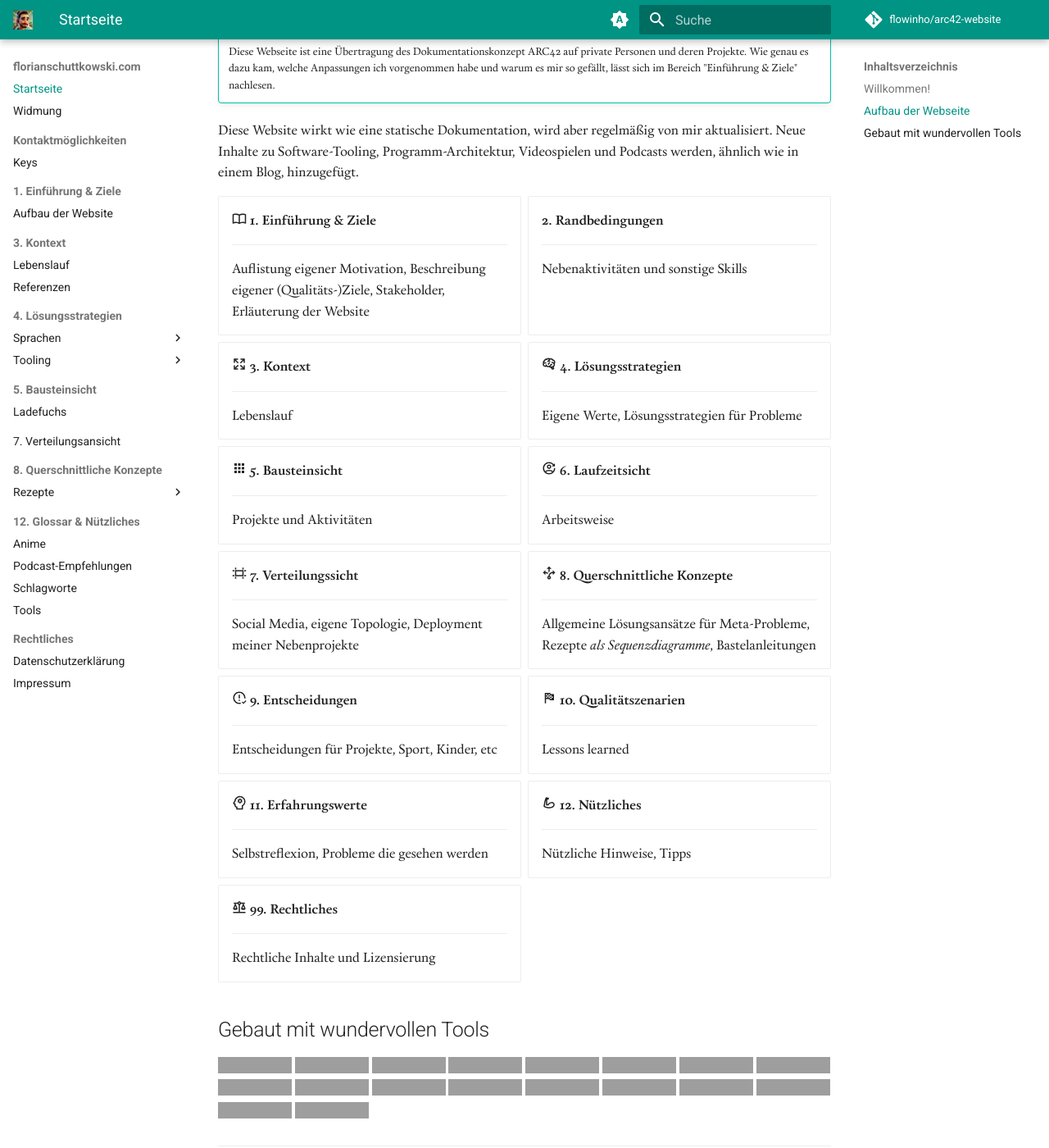
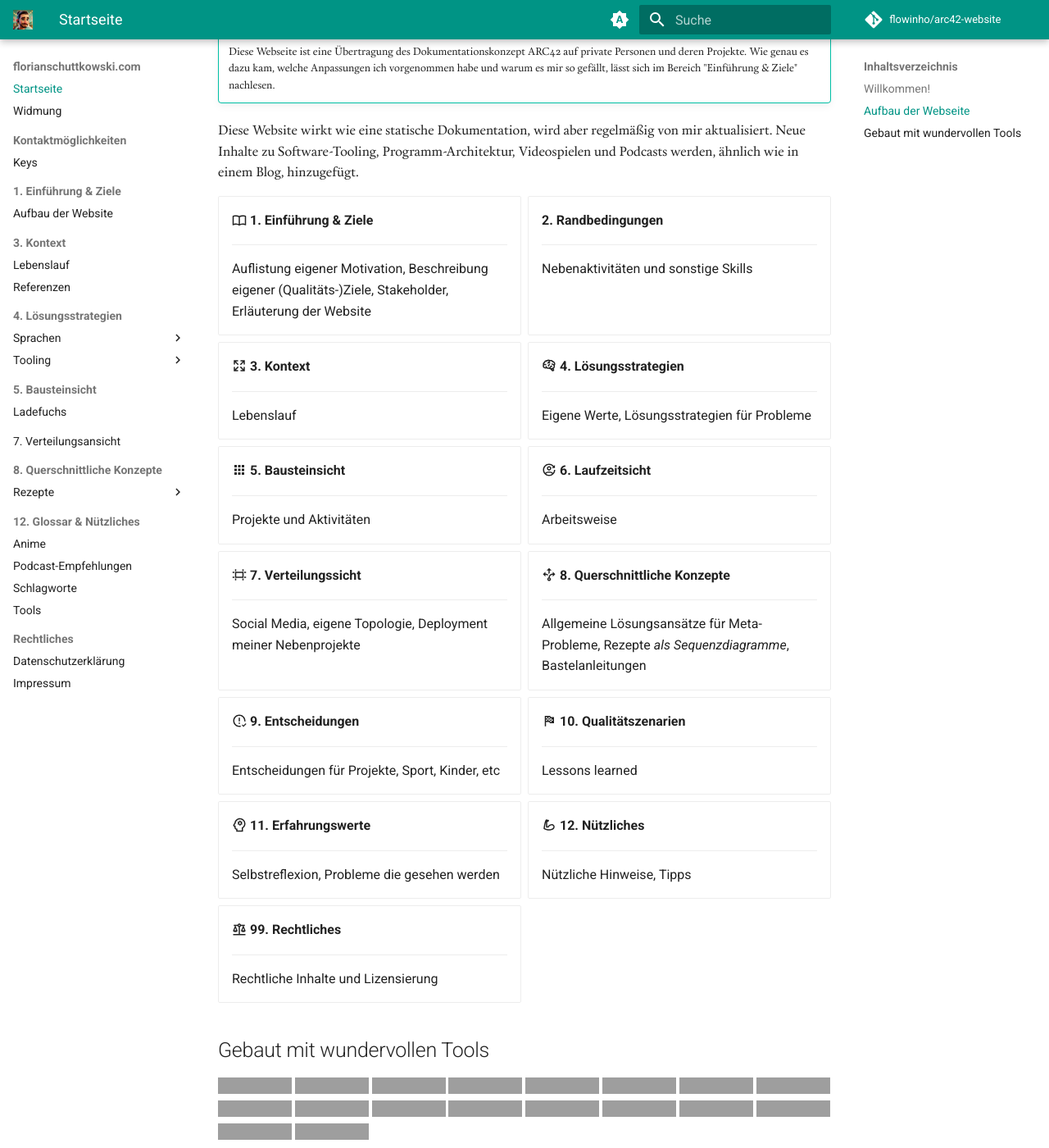
Before and after one commit to md42/arc42-website, an MkDocs documentation site: the page built from docs/index.md, in a window 1280 px wide and 1400 px high, scrolled down 545 px. Shown: the whole window at 82% size. Built offline with MkDocs 1.6.1 and Material for MkDocs 9.7.7, drawn with Linux system fonts in a browser that asks for light colours; some web fonts are replaced; plug-ins that fetch from the network failed and are left out; comment, search, counter and statistics services are not loaded; grey boxes are pictures that could not be loaded.

Commit message:
Change card fonts to default

```diff
--- a/docs/stylesheets/extra.css
+++ b/docs/stylesheets/extra.css
@@ -11,12 +11,19 @@
     max-width: 80rem;
 }
 
+
 .md-content p {
     font-family: var(--md-text-custom-font);
 }
 
 .md-content li {
     font-family: var(--md-text-custom-font);
+}
+
+.cards  {
+    li p {
+        font-family: var(--md-text-font);
+    }
 }
 
 html {
```
Also changed, not shown: docs/kontext/lebenslauf.md (+2 -2 lines).
